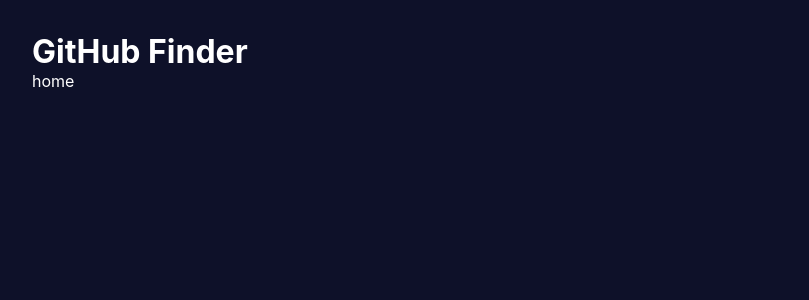
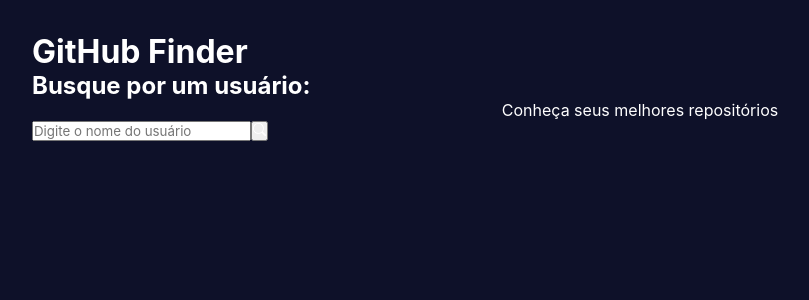
Before and after one commit to MatheusMoraisDev/GitHub-Finder, a React app: page / in a window 1280 px wide. Shown: the top 300 px of the page, without its empty margins (0-809 px from the left). Built offline with nearby package versions, Linux system fonts and the light colour scheme; the HTML template or start-up script is replaced by a standard one.

Commit message:
feat: add search component in home page

```diff
--- /dev/null
+++ b/src/components/Search.tsx
@@ -0,0 +1,18 @@
+import { BsSearch } from "react-icons/bs";
+
+const Search = () => {
+  return (
+    <div>
+        <h2>Busque por um usuário:</h2>
+        <p>Conheça seus melhores repositórios</p>
+        <div>
+            <input type="text" placeholder="Digite o nome do usuário" />
+            <button>
+                <BsSearch />
+            </button>
+        </div>
+    </div>
+  )
+}
+
+export default Search
--- a/src/routes/Home.tsx
+++ b/src/routes/Home.tsx
@@ -1,9 +1,9 @@
-import React from 'react'
+import Search from "../components/search";
 
-const home = () => {
-  return (
-    <div>home</div>
-  )
+const Home = () => {
+  return <div>
+    <Search />
+  </div>
 }
 
-export default home
+export default Home
```
